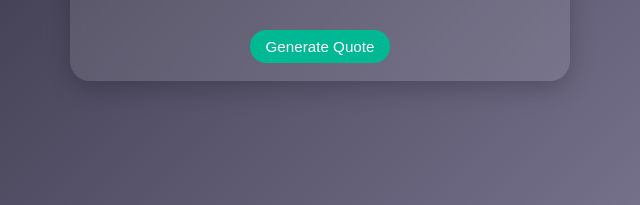
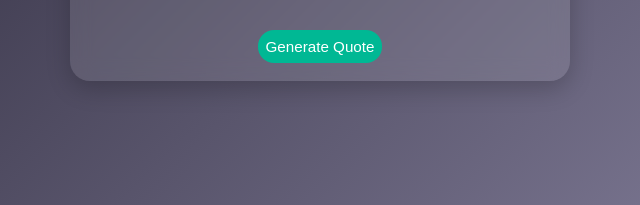
Before and after one commit to SulymanKhalil/Quote-Generator, a website built with Vite: page index.html in a window 1280 px wide. Shown: the part 386-591 px from the top of the page, 320-960 px from the left. Built offline with nearby package versions, Linux system fonts and the light colour scheme.

Commit message:
updated padding of buttons

```diff
--- a/style.css
+++ b/style.css
@@ -47,7 +47,7 @@
     background: #00b894;
     border: none;
     outline: none;
-    padding: 0.5rem 1rem;
+    padding: .5rem;
     border-radius: 1rem;
     color: white;
     font-size: 0.95rem;
```
